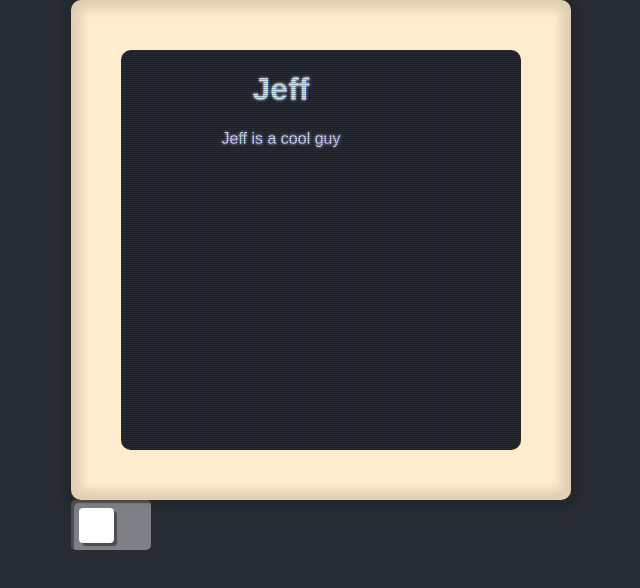
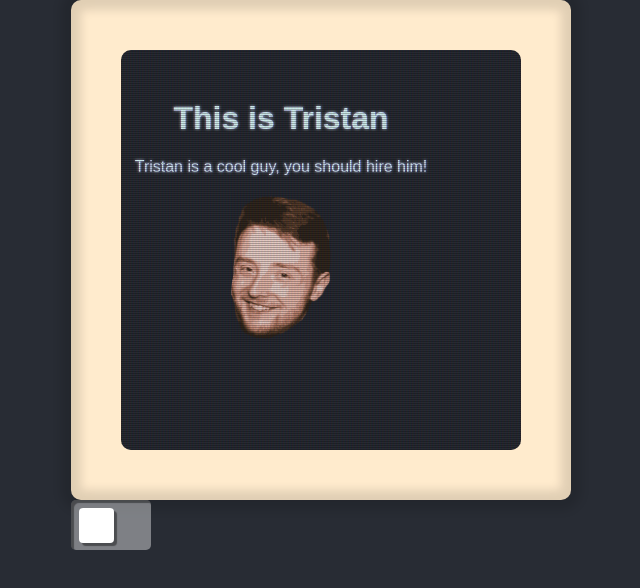
Before and after one commit to TrisRosco/portfolio, a React (Create React App) app in the folder pf/: page / in a window 1280 px wide. Shown: the top 588 px of the page, without its empty margins (319-959 px from the left). Built offline with nearby package versions, Linux system fonts and the light colour scheme; a web font is replaced by a local one.

Commit message:
my face is now on it

```diff
--- a/pf/src/components/crtScreen/index.js
+++ b/pf/src/components/crtScreen/index.js
@@ -1,17 +1,17 @@
 import React from "react";
 import "./styles.css";
-import jeff from "../../assets/images/jeff.jpg";
+import face from "../../assets/images/faceLQ.png";
 
 const CrtScreen = () => {
     return (
         <div className="crtScreen">
-        <div className="crtScreen__content">
+        <div className="crtScreen-content">
             <div className="crtScreen__content--text">
-            <h1>Jeff</h1>
-            <p>Jeff is a cool guy</p>
+            <h1>This is Tristan</h1>
+            <p>Tristan is a cool guy, you should hire him!</p>
             </div>
-            <div className="crtScreen__content--image">
-            {/* <img src={jeff} alt="jeff" /> */}
+            <div className="crtScreen-image">
+            <img id="my-face" src={face} alt="My stupid face" />
             </div>
         </div>
         </div>
--- a/pf/src/components/crtScreen/styles.css
+++ b/pf/src/components/crtScreen/styles.css
@@ -161,4 +161,24 @@
     animation: textShadow 0.6s infinite;
     width: 80%;
     height: 80%;
+    display: flex;
+    justify-content: center;
+    align-items: center;
+
   }
+
+  .crtScreen-content {
+    display: flex;
+    justify-content: center;
+    align-items: center;
+    flex-direction: column;
+  }
+
+  .crtScreen-image {
+    display: flex;
+    justify-content: center;
+    align-items: center;
+  }
+  #my-face {
+    width: 100px;
+  }
```
Also changed, not shown: pf/src/assets/images/faceLQ.png (added).
